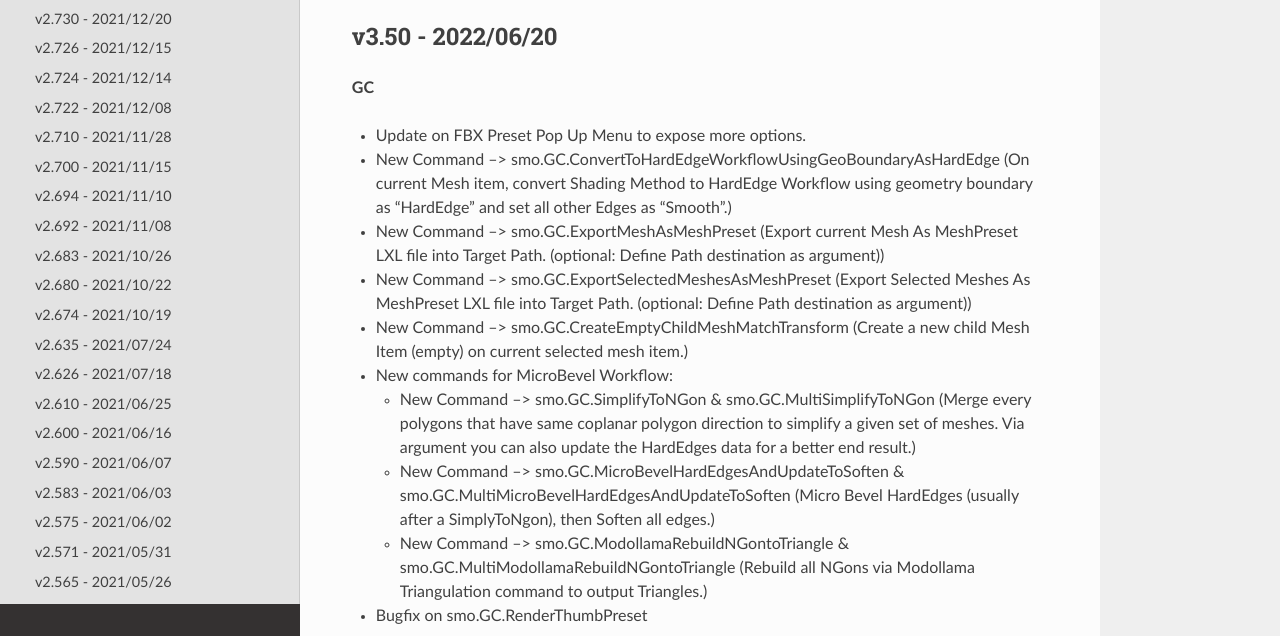
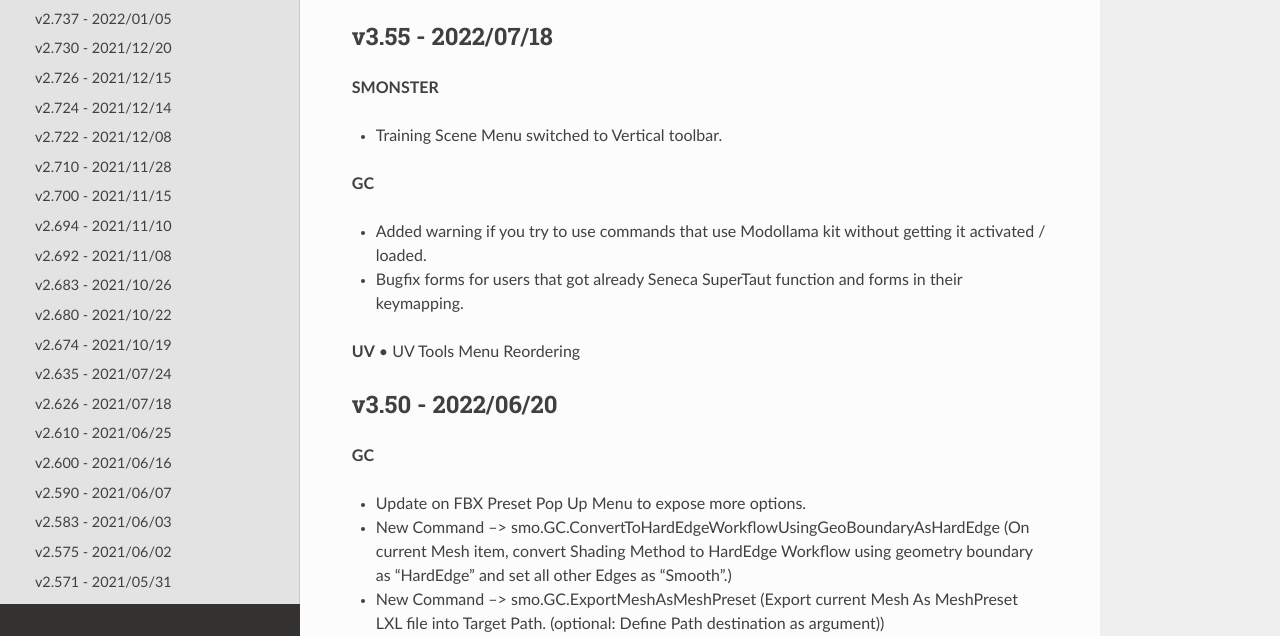
Before and after one commit to smoluck/SMONSTER_DOC, a Sphinx documentation site: the page built from docs/source/updatelog.rst, in a window 1280 px wide and 900 px high, cut to the strip 264-900 px from the top of the window. Built offline with Sphinx 7.4.7 and the Read the Docs theme 2.0.0, drawn with Linux system fonts in a browser that asks for light colours.

Commit message:
Update updatelog.rst

```diff
--- a/docs/source/updatelog.rst
+++ b/docs/source/updatelog.rst
@@ -3,6 +3,25 @@
 
 .. autosummary::
    :toctree: generated
+
+
+.. _3550:
+
+v3.55 - 2022/07/18
+-------------------
+
+**SMONSTER**
+
+• Training Scene Menu switched to Vertical toolbar.
+
+**GC**
+
+• Added warning if you try to use commands that use Modollama kit without getting it activated / loaded.
+• Bugfix forms for users that got already Seneca SuperTaut function and forms in their keymapping.
+
+**UV**
+• UV Tools Menu Reordering
+
 
 
 .. _3500:
```
